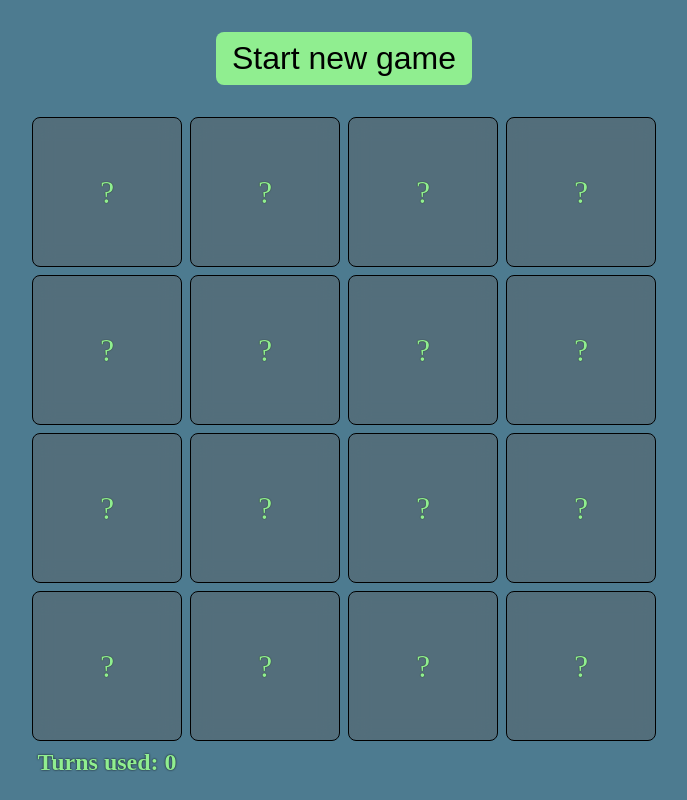
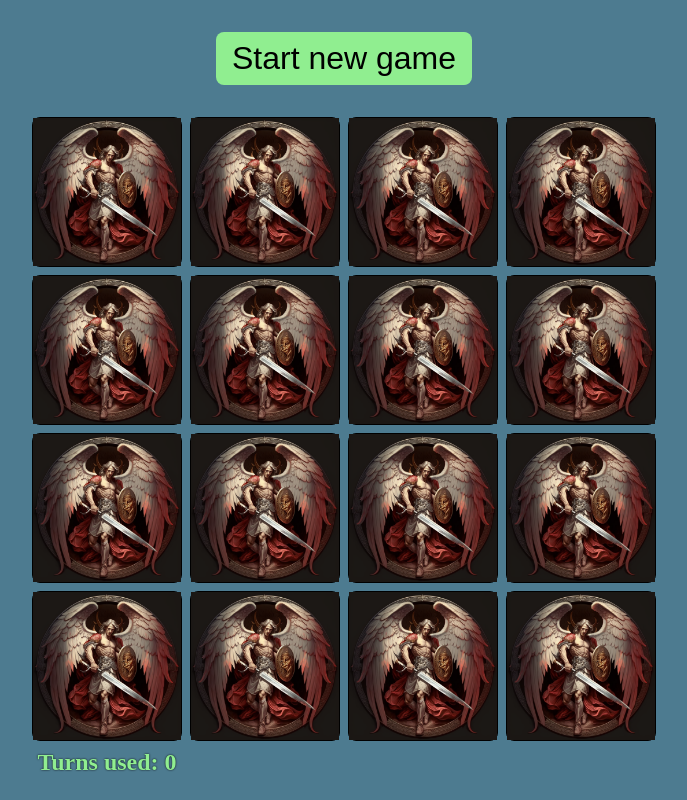
Before and after one commit to john26sfj-ship-it/memory-light, a React (Vite) app: page / in a window 1280 px wide. Both pictures are taken after a click on the button "Start new game". Shown: the whole page, without its empty margins (296-983 px from the left). Built offline with nearby package versions, Linux system fonts and the light colour scheme.

Commit message:
Changed questionmark to archangel img

```diff
--- a/src/App.css
+++ b/src/App.css
@@ -1,5 +1,5 @@
 * {
-  color-scheme: light;
+  color-scheme: light only;
   margin: 0;
   padding: 0;
   box-sizing: border-box;
--- a/src/components/BoardSetup.jsx
+++ b/src/components/BoardSetup.jsx
@@ -1,5 +1,5 @@
 import { useEffect, useState, createContext } from "react";
-import Card from "./Card";
+import Card from "./Card.jsx";
 import styles from "./styles/BoardSetup.module.css";
 
 export default function BoardSetup({shuffledDeck, resetTrigger}) {
--- a/src/components/Card.jsx
+++ b/src/components/Card.jsx
@@ -1,5 +1,6 @@
 import { useState } from "react";
 import styles from "./styles/Card.module.css";
+import archangel from "../images/archangel.png"
 
 
 export default function Card({eachCard, index,  onCard1Change,  onCard2Change, currentCount, onCountChange, isFlipped, onFlipChange, isFound, isWaiting}) {
@@ -30,7 +31,8 @@ export default function Card({eachCard, index,  onCard1Change,  onCard2Change, c
             {eachCard}
           </div>
           <div className={`${styles.cardFace} ${styles.cardBack}`}>
-            <p className={styles.icon}>?</p>
+            {/* <p className={styles.icon}>?</p> */}
+            <img src={archangel} className={styles.image} alt="Drawing of an archangel" />
           </div>
         </div>
       </div>
--- a/src/components/styles/Card.module.css
+++ b/src/components/styles/Card.module.css
@@ -50,7 +50,7 @@
   transform: rotateY(180deg);
 }
 .cardBack {
-  background-color: rgba(92, 92, 92, 0.4);
+  background-color: rgba(245, 245, 245, 0.4);
   backdrop-filter: blur(10px);
   color: lightgreen;
   text-shadow: 0 0 1px black;
@@ -59,3 +59,7 @@
   font-size: 2rem;
   margin: 0;
 }
+
+.image {
+  width: 100%;
+}
```
Also changed, not shown: src/images/archangel.png (added).
